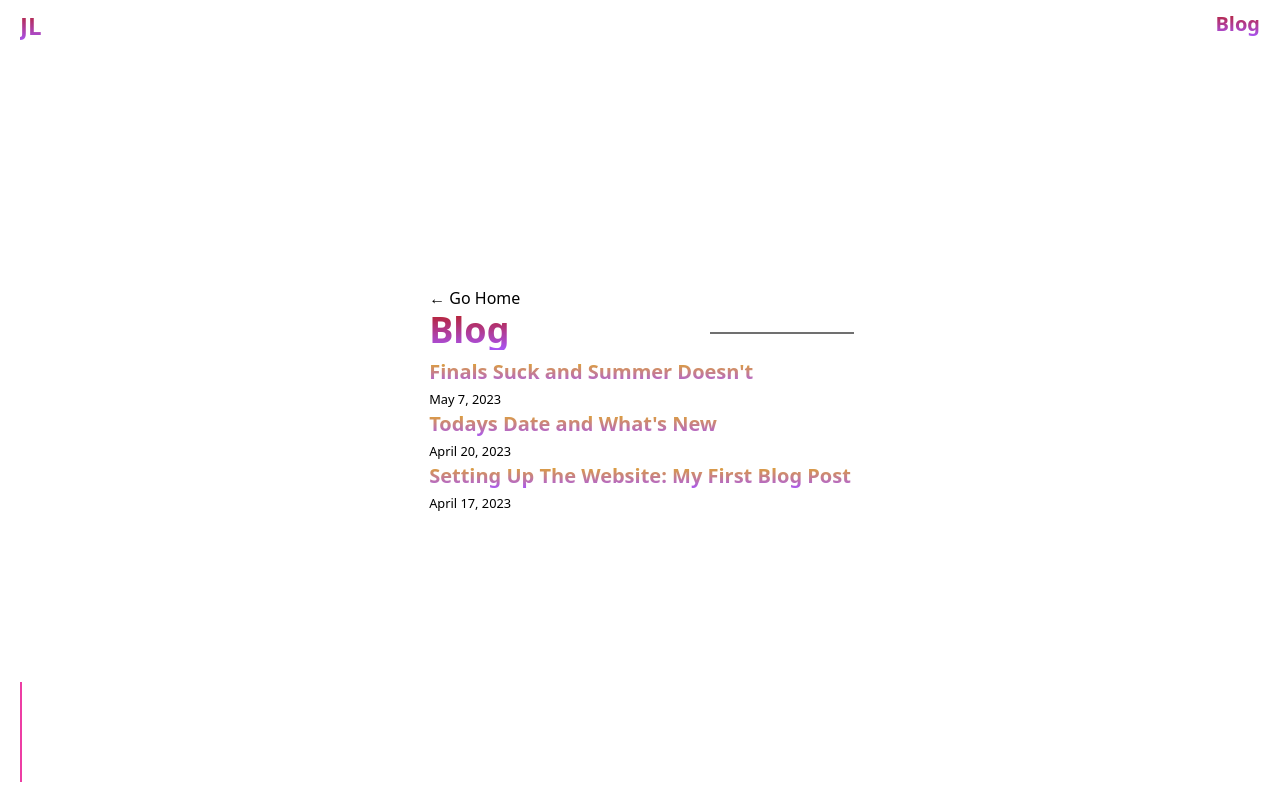
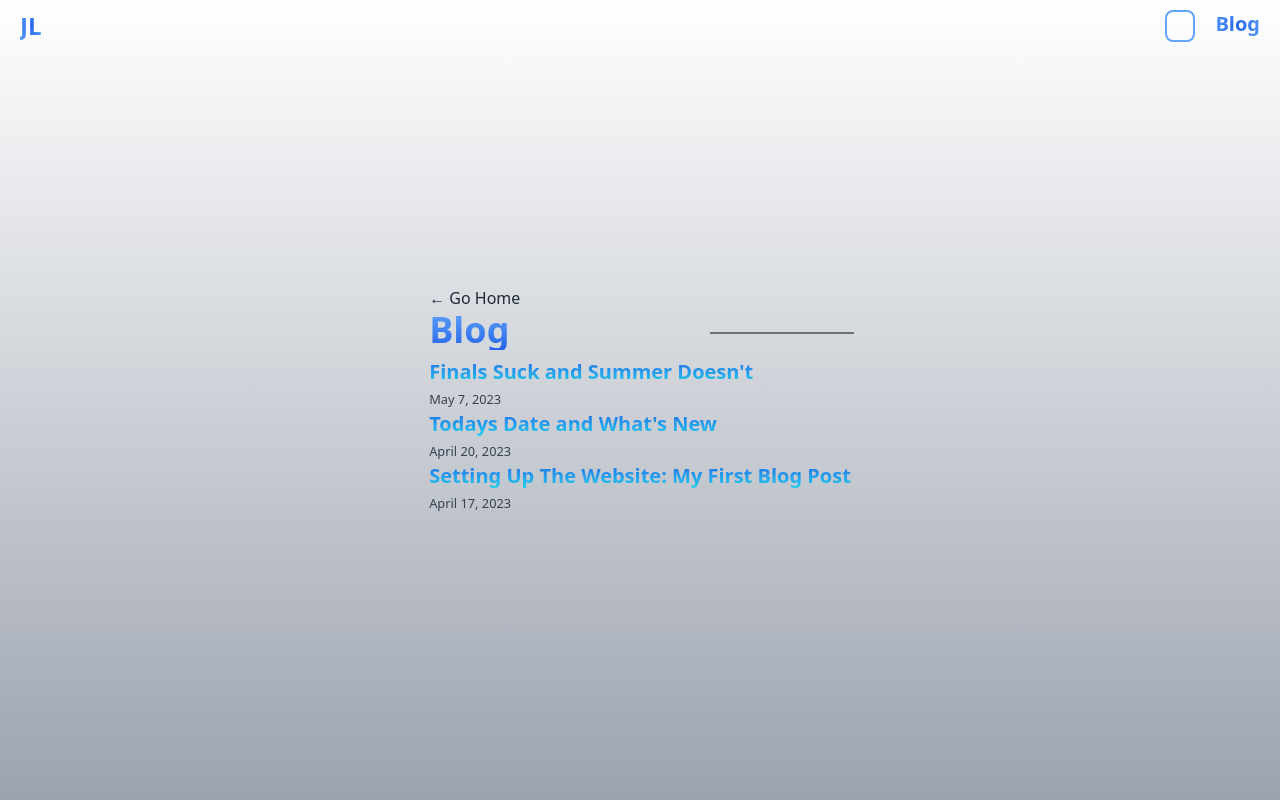
Before and after one commit to jll38/portfolio-v2, a Next.js app: page /blog in a window 1280 px wide. Built offline with nearby package versions, Linux system fonts and the light colour scheme.

Commit message:
Light mode colorings and toggle button

```diff
--- a/package.json
+++ b/package.json
@@ -17,6 +17,7 @@
     "eslint-config-next": "13.3.0",
     "gray-matter": "^4.0.3",
     "next": "13.3.0",
+    "next-themes": "^0.2.1",
     "oauth": "^0.10.0",
     "playwright": "^1.32.3",
     "postcss": "8.4.21",
--- a/src/components/Navbar.js
+++ b/src/components/Navbar.js
@@ -1,13 +1,24 @@
 import navstyle from '../styles/navbar.module.css';
 import Link from 'next/link';
+import { useTheme } from "next-themes";
+import { useState, useEffect } from 'react';
 export default function Navbar() {
+    const [mounted, setMounted] = useState(false);
+    const {theme, setTheme} = useTheme();
+    useEffect(() => setMounted(true), [])
+    if(!mounted) return null;
     return (
         <div className={`${navstyle.container} flex flex-row flex-wrap justify-between`}>
             <div>
-                <Link href='/' className="text-2xl font-bold text-transparent bg-clip-text bg-gradient-to-t from-purple-500 to-red-700">JL</Link>
+                <Link href='/' className="text-2xl font-bold text-transparent bg-clip-text bg-gradient-radial from-blue-600 to-blue-400 dark:bg-gradient-to-t dark:from-purple-500 dark:to-red-700">JL</Link>
             </div>
-            <div>
-                <Link href='/blog' className="text-xl font-bold text-transparent bg-clip-text bg-gradient-to-t from-purple-500 to-red-700">Blog</Link>
+            <div className='flex gap-5'>
+                <button
+                className='w-[30px] dark:text-pink-500 border-2 rounded-lg text-blue-400 border-blue-400 dark:border-pink-500'
+                onClick={() => setTheme(theme === 'light' ? 'dark' : 'light')}>
+                    {theme === 'light' ? (<i class="fa-solid fa-moon"></i>) : (<i class="fa-solid fa-sun"></i>)}
+                </button>
+                <Link href='/blog' className="text-xl font-bold text-transparent bg-clip-text bg-gradient-radial from-blue-600 to-blue-400 dark:bg-gradient-to-t dark:from-purple-500 dark:to-red-700">Blog</Link>
             </div>
         </div>
     );
--- a/src/components/Project.js
+++ b/src/components/Project.js
@@ -8,7 +8,7 @@ const Project = (props) => {
       <div className="flex gap-4">
         <ScaleOnHover>
           <a href={props.link} target="_blank">
-            <h4 className="text-2xl xl:text-4xl text-transparent bg-clip-text bg-gradient-to-t from-blue-400 via-yellow-300 to-blue-300 dark:from-purple-900 dark:via-red-500 dark:to-yellow-500 font-semibold">
+            <h4 className="text-2xl xl:text-4xl dark:text-transparent bg-clip-text bg-gradient-to-t text-blue-400 dark:from-purple-900 dark:via-red-500 dark:to-yellow-500 font-semibold dark:shadow-none drop-shadow-sm">
               {props.name}
             </h4>
           </a>
--- a/src/components/SkillCard.js
+++ b/src/components/SkillCard.js
@@ -7,7 +7,7 @@ export function SkillCard({ ...props }) {
     >
       <div
         name="cardHeader"
-        className="text-center align-middle p-2 bg-gradient-to-b from-yellow-500 to-blue-500 dark:from-red-700 dark:to-purple-700 pt-5 pb-5 text-white"
+        className="text-center align-middle p-2 bg-gradient-to-b from-orange-400 to-blue-500 dark:from-red-700 dark:to-purple-700 pt-5 pb-5 text-white"
         style={{textShadow: "1px 1px 2px rgba(0,0,0, 0.7)"}}
       >
         <i
--- a/src/components/date.js
+++ b/src/components/date.js
@@ -2,5 +2,5 @@ import { parseISO, format } from 'date-fns'
 
 export default function Date({ dateString }) {
   const date = parseISO(dateString)
-  return <time dateTime={dateString}>{format(date, 'LLLL d, yyyy')}</time>
+  return <time dateTime={dateString} className='text-gray-700 dark:text-white'>{format(date, 'LLLL d, yyyy')}</time>
 }
--- a/src/components/socialbox.js
+++ b/src/components/socialbox.js
@@ -9,10 +9,10 @@ export default function SocialBox() {
                 <script defer src="https://kit.fontawesome.com/a7908c27f8.js" crossorigin="anonymous"></script>
             </Head>
             <div className={`${socialstyle.container}`}>
-            <a href='https://www.linkedin.com/in/julianllechner/' target={'_blank'} aria-label='LinkedIn Link'><i className="fab fa-linkedin fa-2xl text-pink-600 mb-4" alt='linkedin logo'></i></a>
+            <a href='https://www.linkedin.com/in/julianllechner/' target={'_blank'} aria-label='LinkedIn Link'><i className="fab fa-linkedin fa-2xl text-blue-600 dark:text-pink-600 mb-4" alt='linkedin logo'></i></a>
                 <br/>
-                <a href='https://github.com/jll38' target={'_blank'} aria-label='Github Link'><i className="fab fa-github fa-2xl text-pink-600" alt='github logo'></i></a>
-                <div className={`${socialstyle.divider}`}></div>
+                <a href='https://github.com/jll38' target={'_blank'} aria-label='Github Link'><i className="fab fa-github fa-2xl text-blue-600 dark:text-pink-600" alt='github logo'></i></a>
+                <div className={`dark:${socialstyle.divider}`}></div>
             </div>
 
         </>
--- a/src/pages/_app.js
+++ b/src/pages/_app.js
@@ -1,4 +1,5 @@
-import '@/styles/globals.css'
+import "@/styles/globals.css";
+import { ThemeProvider } from "next-themes";
 import { useRouter } from "next/router";
 import { useEffect } from "react";
 import { pageview } from "../lib/analytics";
@@ -18,7 +19,11 @@ function MyApp({ Component, pageProps }) {
     };
   }, [router.events]);
 
-  return <Component {...pageProps} />;
+  return (
+    <ThemeProvider attribute='class' className='ease-in-out duration-200'>
+      <Component {...pageProps} />
+    </ThemeProvider>
+  );
 }
 
 export default MyApp;
--- a/src/pages/blog.js
+++ b/src/pages/blog.js
@@ -10,16 +10,19 @@ export default function Blog({ allPostsData }) {
             <Head>
                 <title>My Blog</title>
             </Head>
+            <div className="fixed h-screen w-screen bg-gradient-to-t from-gray-400 to-white -z-10 dark:hidden">
+
+</div>
             <div className="flex min-h-screen flex-col px-16 md:px-48 content-center justify-center items-center">
                 <Navbar />
                 <SocialBox />
                 <section className='flex flex-col'>
-                    <Link href='/'>&#8592; Go Home</Link>
-                    <h1 className='text-4xl text-transparent bg-clip-text bg-gradient-to-t from-purple-500 to-red-700 font-bold mb-2 divider'>Blog</h1>
+                    <Link href='/' className='text-gray-800 dark:text-white'>&#8592; Go Home</Link>
+                    <h1 className='text-4xl text-transparent bg-clip-text bg-gradient-to-t from-blue-600 to-blue-400 dark:from-purple-500 dark:to-red-700 font-bold mb-2 divider'>Blog</h1>
                     <ul>
                         {allPostsData.map(({ id, date, title }) => (
                             <li key={id}>
-                                <Link href={`/blog/${id}`} className='text-xl text-transparent bg-clip-text bg-gradient-to-t from-purple-500 to-yellow-500 font-bold'>{title}</Link>
+                                <Link href={`/blog/${id}`} className='text-xl text-transparent bg-clip-text bg-gradient-to-t from-cyan-400 to-blue-600 dark:from-purple-500 dark:to-yellow-500 font-bold'>{title}</Link>
                                 <br />
                                 <small>
                                     <Date dateString={date} />
--- a/src/pages/blog/[id].js
+++ b/src/pages/blog/[id].js
@@ -26,7 +26,7 @@ const tailwindRenderer = {
   h3: (props) => (
     <h3
       as="h3"
-      className="text-xl my-5 text-transparent bg-clip-text bg-gradient-to-t from-purple-500 to-red-400 font-bold"
+      className="text-xl my-5 text-transparent bg-clip-text bg-gradient-to-t from-cyan-500 to-blue-600 dark:from-purple-500 dark:to-red-400 font-bold"
       {...props}
     />
   ),
@@ -47,7 +47,7 @@ const tailwindRenderer = {
   ),
   strong: (props) => (
     <span
-      className="text-transparent bg-clip-text bg-gradient-to-t from-purple-500 to-red-700 font-bold"
+      className="text-transparent bg-clip-text bg-gradient-to-t from-cyan-500 to-blue-600 dark:from-purple-500 dark:to-red-700 font-bold"
       {...props}
     />
   ),
@@ -57,11 +57,15 @@ const tailwindRenderer = {
 export default function Post({ postData }) {
   return (
     <>
+    <div className="fixed h-screen w-screen bg-gradient-to-t from-gray-400 to-white -z-10 dark:hidden top-0">
+
+</div>
       <Head>
         <title>{postData.title}</title>
       </Head>
       <Navbar />
       <SocialBox />
+
       <div className="container mx-auto p-10 md:p-0">
         <article className="my-10 md:mx-5">
           <div className="xl:mx-auto xl:w-1/2">
@@ -70,14 +74,14 @@ export default function Post({ postData }) {
             </div>
             <div
               name="Article Header"
-              className="font-bold text-transparent bg-clip-text bg-gradient-to-t from-purple-500 to-red-700 xl:text-center"
+              className="font-bold text-transparent bg-clip-text bg-gradient-to-t from-blue-600 to-blue-400 dark:from-purple-500 dark:to-red-700 xl:text-center"
             >
               <h1 className="text-4xl ">{postData.title}</h1>
               <div>
                 <Date dateString={postData.date} />
               </div>
             </div>
-            <div className="my-5 px-5 text-sm sm:text-md md:text-lg">
+            <div className="my-5 px-5 text-sm sm:text-md md:text-lg text-gray-800 dark:text-gray-100">
               <ReactMarkdown
                 components={tailwindRenderer}
                 rehypePlugins={[rehypeRaw]}
--- a/tailwind.config.js
+++ b/tailwind.config.js
@@ -1,5 +1,6 @@
 /** @type {import('tailwindcss').Config} */
 module.exports = {
+  darkMode: 'class',
   content: [
     './src/pages/**/*.{js,ts,jsx,tsx}',
     './src/components/**/*.{js,ts,jsx,tsx}',
```
Also changed, not shown: src/pages/index.js (+10 -5 lines), 1 other file (tests, documents, lock files or other folders).
